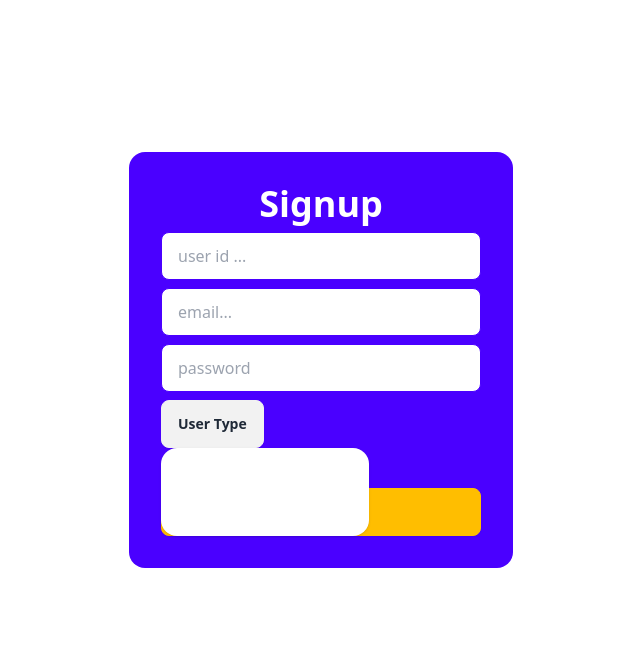
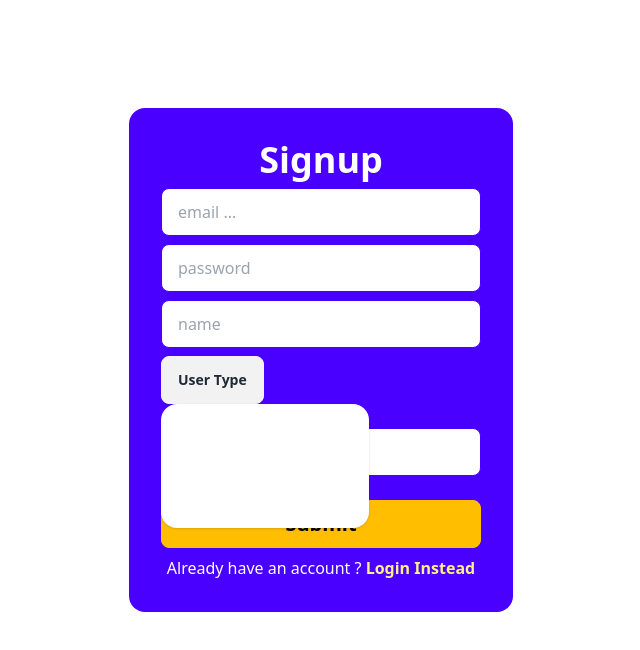
Before and after one commit to GokuxSS4/CRM_Frontend, a React (Vite) app: page /signup in a window 1280 px wide. Both pictures are taken after a click on the heading "User Type". Shown: the top 650 px of the page, without its empty margins (319-959 px from the left). Built offline with nearby package versions, Linux system fonts and the light colour scheme.

Commit message:
changes on the login and signup page

```diff
--- a/src/Redux/Slices/AuthSlice.js
+++ b/src/Redux/Slices/AuthSlice.js
@@ -21,6 +21,19 @@
   },
 );
 
+export const signup = createAsyncThunk(
+  'auth/signup',
+  async (data) => {
+    try {
+      const response = await axiosInstance.post("auth/signup",data);
+      return response;
+    } catch (error) {
+      console.log(error);
+    }
+  },
+);
+
+
 const authSlice = createSlice({
   name: 'auth',
   initialState,
--- a/src/pages/Login.jsx
+++ b/src/pages/Login.jsx
@@ -1,6 +1,6 @@
 import { useState } from "react";
 import { useDispatch } from "react-redux";
-import { useNavigate } from "react-router-dom";
+import { Link,useNavigate } from "react-router-dom";
 
 import { login } from "../Redux/Slices/AuthSlice";
 
@@ -29,7 +29,6 @@
 
 async function onSubmit() {
     if(!loginDetails.email || !loginDetails.password) return;
-    console.log("calling login", loginDetails);
     const response = await dispatch(login(loginDetails));
     if(response.payload) navigate("/");
     else resetLoginState();
@@ -49,7 +48,7 @@
               value={loginDetails.email}
               onChange={handleInputChange}
               type="text"
-              placeholder="user id ..."
+              placeholder="email"
               className="input text-white input-bordered input-primary w-full max-w-xs"
             />
           </div>
@@ -65,13 +64,11 @@
             />
           </div>
           <div className="w-full card-actions mt-4">
-            <button
-              onClick={onSubmit}
-              className="btn btn-warning w-full font-bold text-xl"
-            >
-              Submit
-            </button>
-          </div>
+                        <button onClick={onSubmit} className="btn btn-warning w-full font-bold text-xl hover:bg-yellow-400 transition-all ease-in-out duration-300">Submit</button>
+                    </div>
+                    <p className="text-l text-white">
+                        Donot have an account ? <Link className="text-yellow-200 font-semibold hover:text-white" to="/signup">Signup Instead</Link>
+                    </p>
         </div>
       </div>
     </div>
--- a/src/pages/Signup.jsx
+++ b/src/pages/Signup.jsx
@@ -1,4 +1,69 @@
+import { useState } from "react";
+import { useDispatch } from "react-redux";
+import { useNavigate } from "react-router-dom";
+import { Link } from "react-router-dom";
+
+import { signup } from "../Redux/Slices/AuthSlice";
+
 export default function Signup() {
+  const dispatch = useDispatch();
+  const navigate = useNavigate();
+  const [signupDetails, setSignupDetails] = useState({
+    email: "",
+    password: "",
+    name: "",
+    userType: "",
+    userStatus: "",
+    clientName: "",
+  });
+
+  function handleInputChange(e) {
+    const { name, value } = e.target;
+    setSignupDetails({
+      ...signupDetails,
+      [name]: value,
+    });
+  }
+
+  function resetLoginState() {
+    setSignupDetails({
+      email: "",
+      password: "",
+      name: "",
+      userType: "",
+      userStatus: "",
+      clientName: "",
+    });
+  }
+
+  function handleUserType(e) {
+    const value = e.target.textContent;
+
+    setSignupDetails({
+      ...signupDetails,
+      userType: value,
+      userStatus: value === "customer" ? "approved" : "suspended",
+    });
+
+    const typeBox = document.getElementById("userTypeDropDown");
+    typeBox.open = false;
+  }
+
+  async function onSubmit() {
+    if (
+      !signupDetails.email ||
+      !signupDetails.password ||
+      !signupDetails.name ||
+      !signupDetails.userType ||
+      !signupDetails.userStatus ||
+      !signupDetails.clientName
+    )
+      return;
+    const response = await dispatch(signup(signupDetails));
+    if (response.payload) navigate("/login");
+    else resetLoginState();
+  }
+
   return (
     <div className="flex justify-center items-center h-[90vh]">
       <div className="card w-96 bg-primary text-primary-content">
@@ -6,28 +71,92 @@
           <div className="w-full flex justify-center">
             <h2 className="card-title text-4xl text-white">Signup</h2>
           </div>
+
           <div className="w-full">
-                        <input autoComplete="one-time-code"  type="text" placeholder="user id ..." className="input text-white input-bordered input-primary w-full max-w-xs" />
+            <input
+              onChange={handleInputChange}
+              name="email"
+              autoComplete="one-time-code"
+              type="text"
+              placeholder="email ..."
+              value={signupDetails.email}
+              className="input text-white input-bordered input-primary w-full max-w-xs"
+            />
           </div>
           <div className="w-full">
-                        <input autoComplete="one-time-code"  type="email" placeholder="email..." className="input text-white input-bordered input-primary w-full max-w-xs" />
+            <input
+              onChange={handleInputChange}
+              name="password"
+              autoComplete="one-time-code"
+              type="password"
+              placeholder="password"
+              value={signupDetails.password}
+              className="input text-white input-bordered input-primary w-full max-w-xs"
+            />
           </div>
           <div className="w-full">
-                        <input autoComplete="one-time-code"  type="password" placeholder="password" className="input text-white input-bordered input-primary w-full max-w-xs" />
+            <input
+              onChange={handleInputChange}
+              name="name"
+              autoComplete="one-time-code"
+              type="text"
+              placeholder="name"
+              value={signupDetails.name}
+              className="input text-white input-bordered input-primary w-full max-w-xs"
+            />
           </div>
-                    <details className="dropdown mb-4 w-full">
-                        <summary className="btn">User Type</summary>
-                        <ul className="p-2 shadow menu dropdown-content z-[1] bg-base-100 text-white rounded-box w-52">
-                            <li><a>Customer</a></li>
-                            <li><a>Engineer</a></li>
+          <details className="dropdown mb-4 w-full" id="userTypeDropDown">
+            <summary className="btn">
+              {!signupDetails.userType ? "User Type" : signupDetails.userType}
+            </summary>
+            <ul
+              onClick={handleUserType}
+              className="p-2 shadow menu dropdown-content z-[1] bg-base-100 text-white rounded-box w-52"
+            >
+              <li>
+                <a>customer</a>
+              </li>
+              <li>
+                <a>engineer</a>
+              </li>
+              <li>
+                <a>admin</a>
+              </li>
             </ul>
           </details>
+
+          <div className="w-full">
+            <input
+              onChange={handleInputChange}
+              name="clientName"
+              autoComplete="one-time-code"
+              type="text"
+              placeholder="client name"
+              value={signupDetails.clientName}
+              className="input text-white input-bordered input-primary w-full max-w-xs"
+            />
+          </div>
+
           <div className="w-full card-actions mt-4">
-                        <button className="btn btn-warning w-full font-bold text-xl">Submit</button>
+            <button
+              onClick={onSubmit}
+              className="btn btn-warning w-full font-bold text-xl hover:bg-yellow-400 transition-all ease-in-out duration-300"
+            >
+              Submit
+            </button>
+          </div>
+
+          <p className="text-l text-white">
+            Already have an account ?{" "}
+            <Link
+              className="text-yellow-200 font-semibold hover:text-white"
+              to="/login"
+            >
+              Login Instead
+            </Link>
+          </p>
         </div>
       </div>
     </div>
-        </div>
-
-    )
+  );
 }
```
Lines whose indentation alone changed are shown as unchanged.
